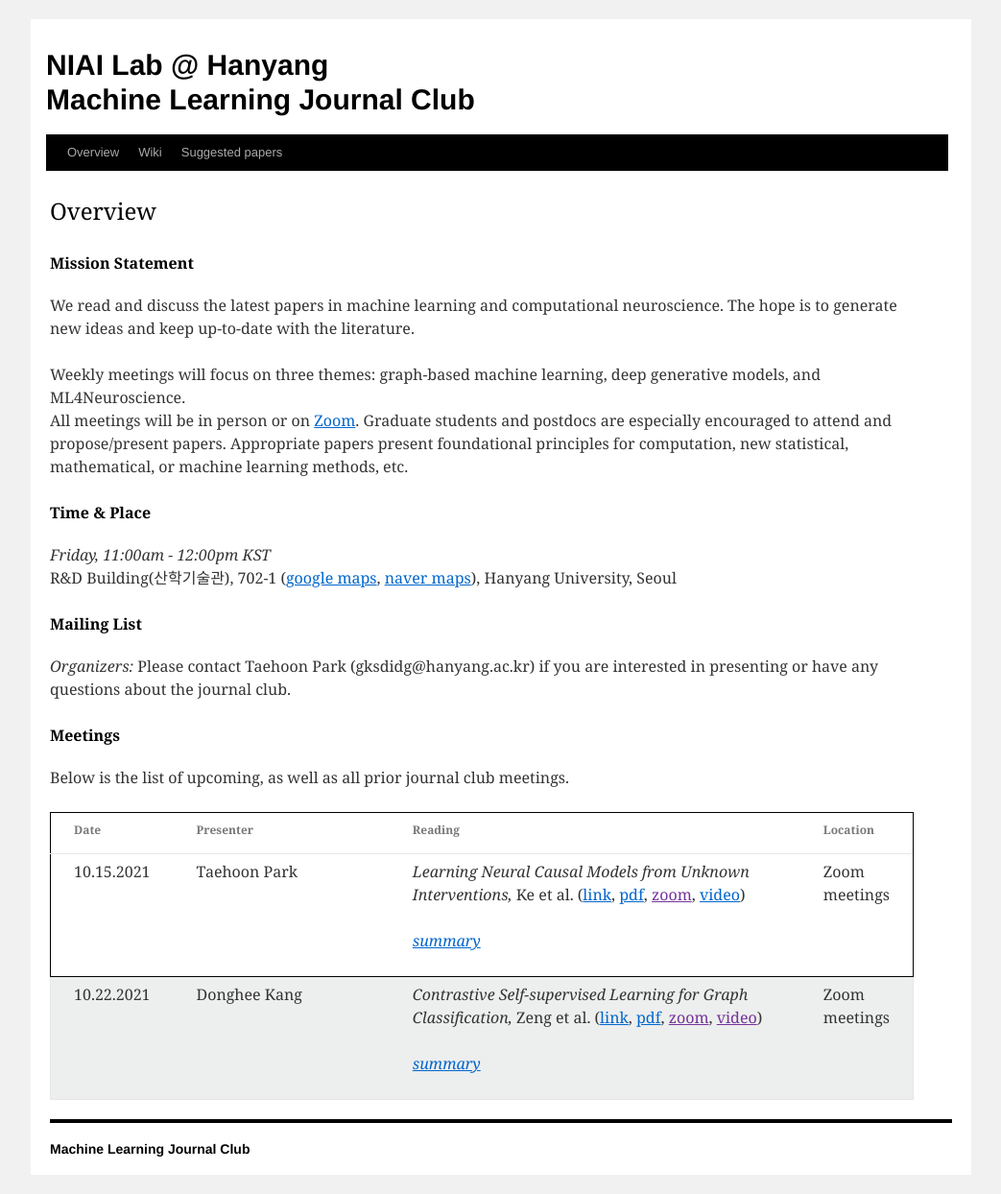
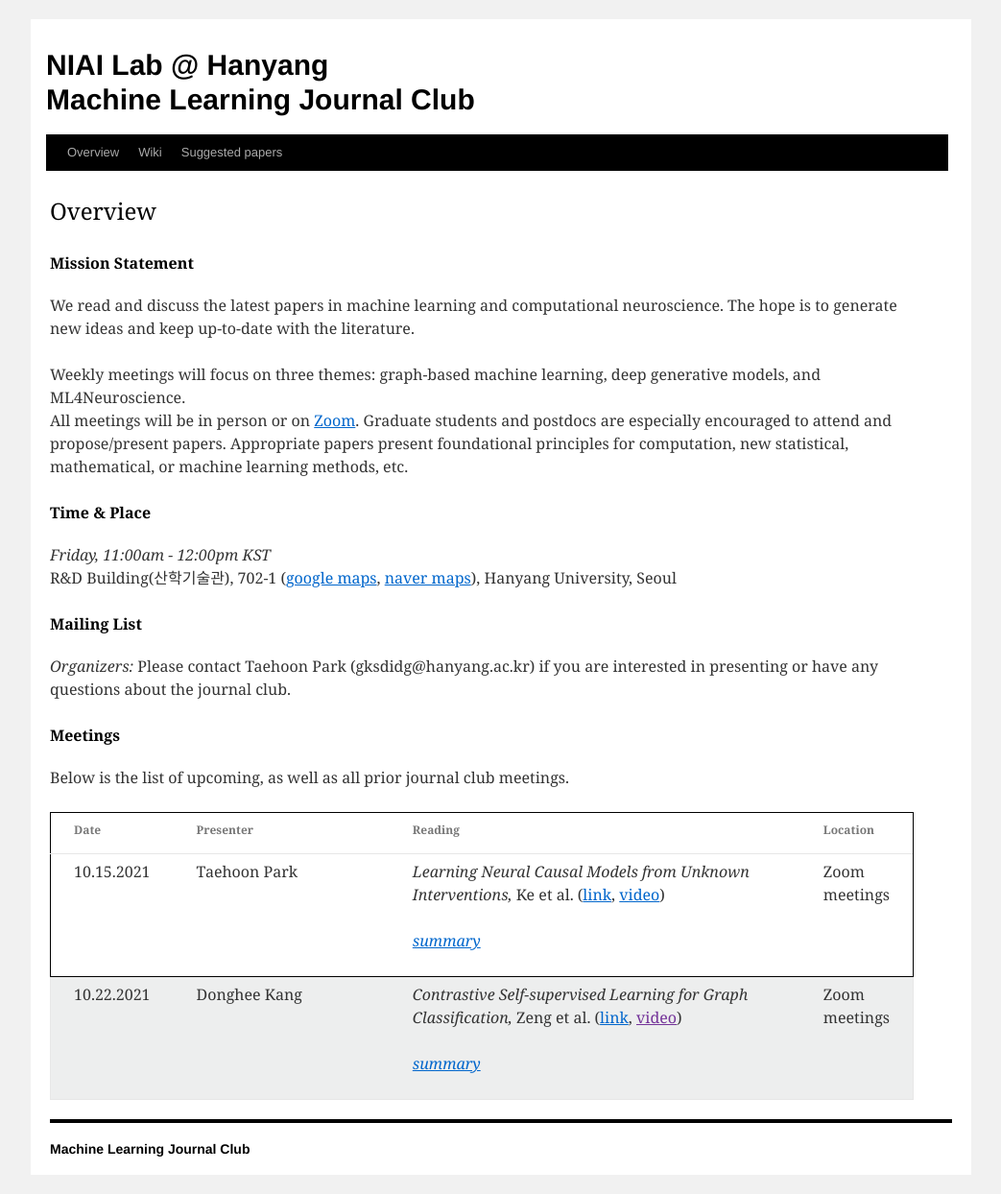
Before and after one commit to niai-lab/GraphML-JC, a Jekyll site: the page built from index.html, in a window 1280 px wide. Shown: the whole page at 96% size, without its empty margins (118-1161 px from the left). Built offline with Jekyll 4.4.1, drawn with Linux system fonts in a browser that asks for light colours.

Commit message:
Update meetings.html

```diff
--- a/_includes/meetings.html
+++ b/_includes/meetings.html
@@ -54,7 +54,11 @@
         {% if entry.pdf == "None" %}
           (<a href="{{entry.url}}">link</a>)
         {% else %}
-          (<a href="{{entry.url}}">link</a>, <a href="{{entry.pdf}}">pdf</a>, <a href="{{entry.zoom}}">zoom</a>, <a href="{{entry.video}}">video</a>)</p>
+          (<a href="{{entry.url}}">link</a>,
+           <a href="{{entry.video}}">video</a>)
+           <!-- <a href="{{entry.pdf}}">pdf</a>,
+            <a href="{{entry.zoom}}">zoom</a>, -->
+          </p>
           <a onclick="this.nextSibling.style.display=(this.nextSibling.style.display=='none')?'block':'none';" href="javascript:void(0)">
             <i>summary</i>
             </a><div style="DISPLAY: none">
```
